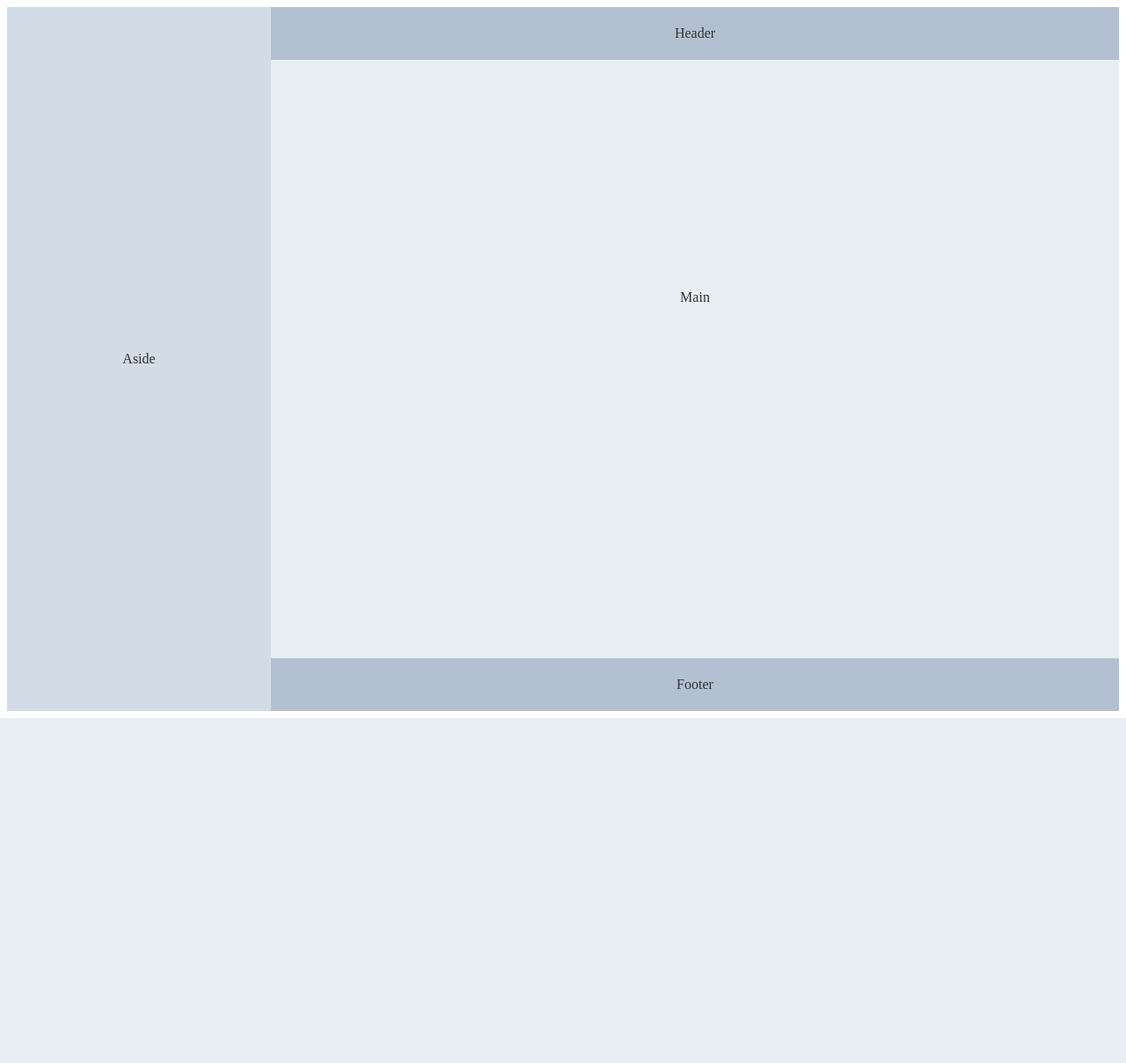
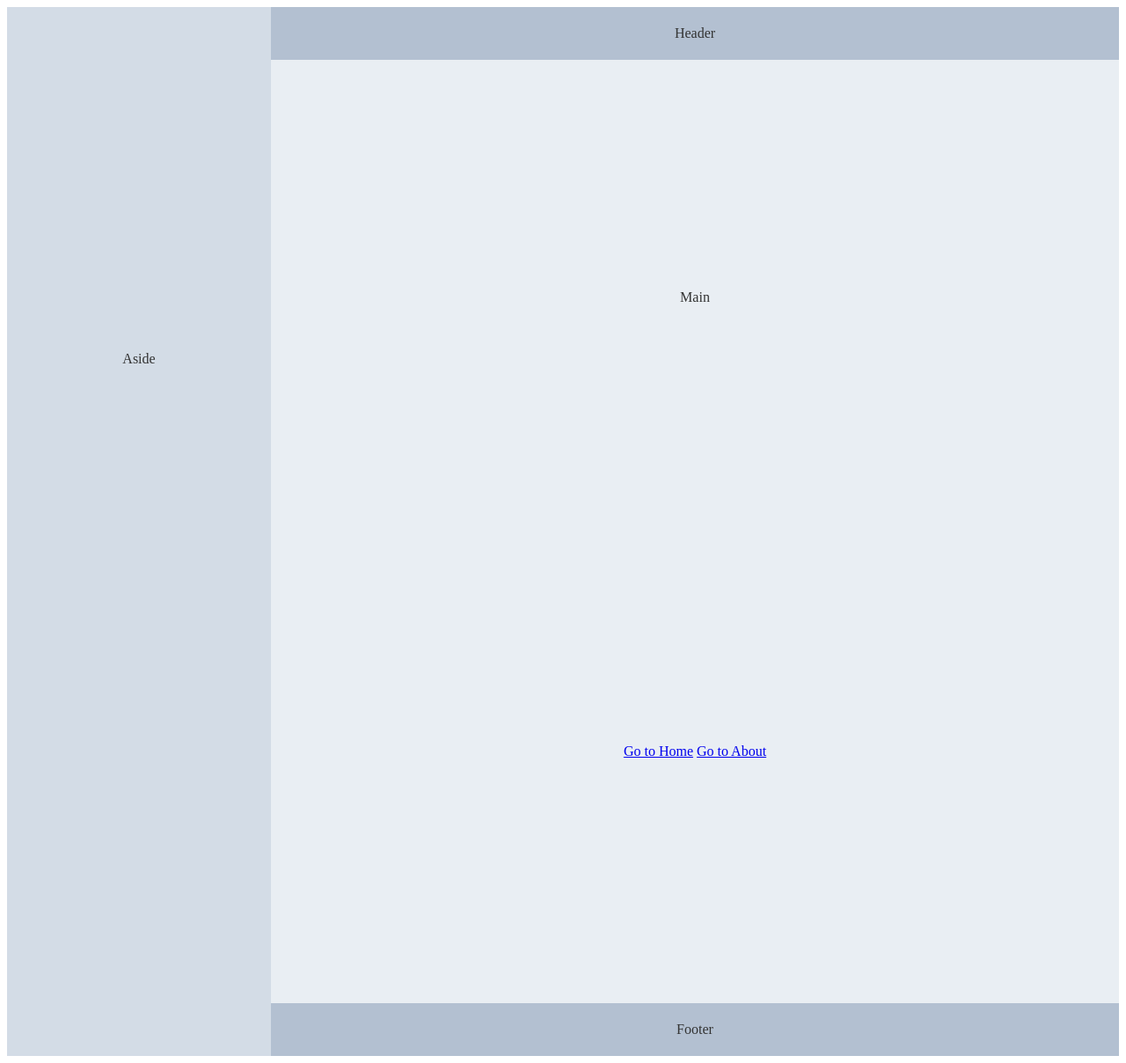
Before and after one commit to WangHaoHang/RandomDataGenerate, a Flask app: template templates/showdata.html in a window 1280 px wide. Shown: the whole page at 88% size. Before the commit the page ends 816 px from the top, so only its background shows below. Run offline with Flask 2, Linux system fonts and the light colour scheme; the template is opened without the code that fills it, so the values that code supplies are empty; some libraries are stand-ins or nearby versions.

Commit message:
vue-router

```diff
--- a/templates/showdata.html
+++ b/templates/showdata.html
@@ -16,6 +16,11 @@
                 <div id="echart" ref="echart">
 
                 </div>
+                <p>
+                    <router-link to="/home">Go to Home</router-link>
+                    <router-link to="/about">Go to About</router-link>
+                </p>
+                <router-view></router-view>
             </el-main>
             <el-footer>Footer</el-footer>
         </el-container>
@@ -25,11 +30,25 @@
 </body>
 <script src="../static/js/vue.js"></script>
 <script src="../static/js/index.js"></script>
-<script src="../static/js/vue-router.min.js"></script>
 <script src="../static/js/axios.js"></script>
 <script src="../static/js/jquery-3.6.0.js"></script>
 <script src="../static/js/echarts.js"></script>
+<script src="../static/js/vue-router.min.js"></script>
 <script type="application/javascript">
+    const Home = {
+        name: 'home',
+        template: "<h>home1</h>"
+    }
+    const About = {
+        template: "<h>about2</h>"
+    }
+    const routes = [
+        {path: "/home", component: Home},
+        {path: "/about", component: About}
+    ]
+    const router = new VueRouter({
+        routes
+    })
     Vue.prototype.$echarts = echarts
     Vue.prototype.$chartInstance = null
     app = new Vue(
@@ -39,7 +58,8 @@
                 this.$chartInstance = this.$echarts.init(this.$refs.echart)
             },
             data: {},
-            methods: {}
+            methods: {},
+            router
         }
     )
 
@@ -56,9 +76,8 @@
         background-color: #D3DCE6;
         color: #333;
         text-align: center;
-        {#line-height: 500px;#}
-        line-height: 800px;
-        {#line-height: 800px;#}
+    {#line-height: 500px;#} line-height: 800px;
+    {#line-height: 800px;#}
     }
 
     .el-main {
@@ -66,7 +85,7 @@
         color: #333;
         text-align: center;
         line-height: 500px;
-        {#line-height: 800px;#}
+    {#line-height: 800px;#}
     }
 
     body > .el-container {
```
Also changed, not shown: static/js/random-data.js (+38 -1 lines).
